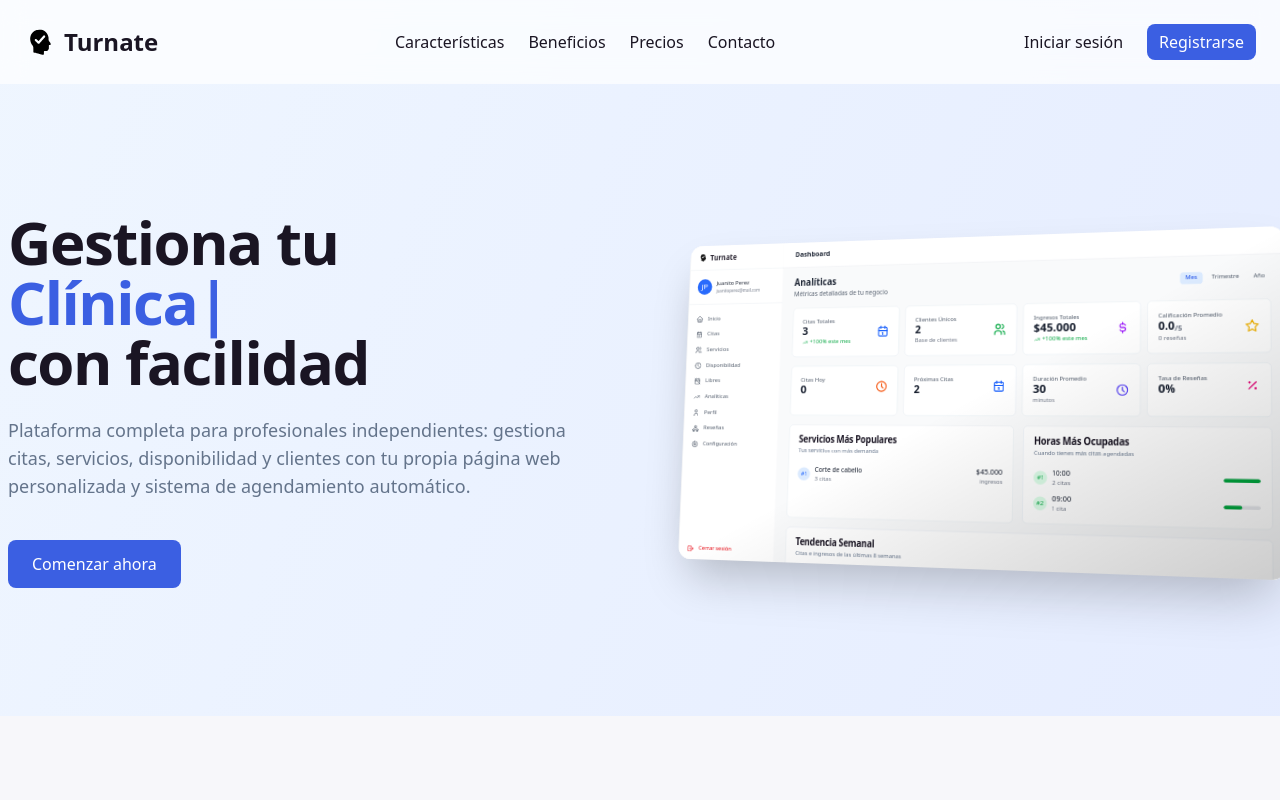
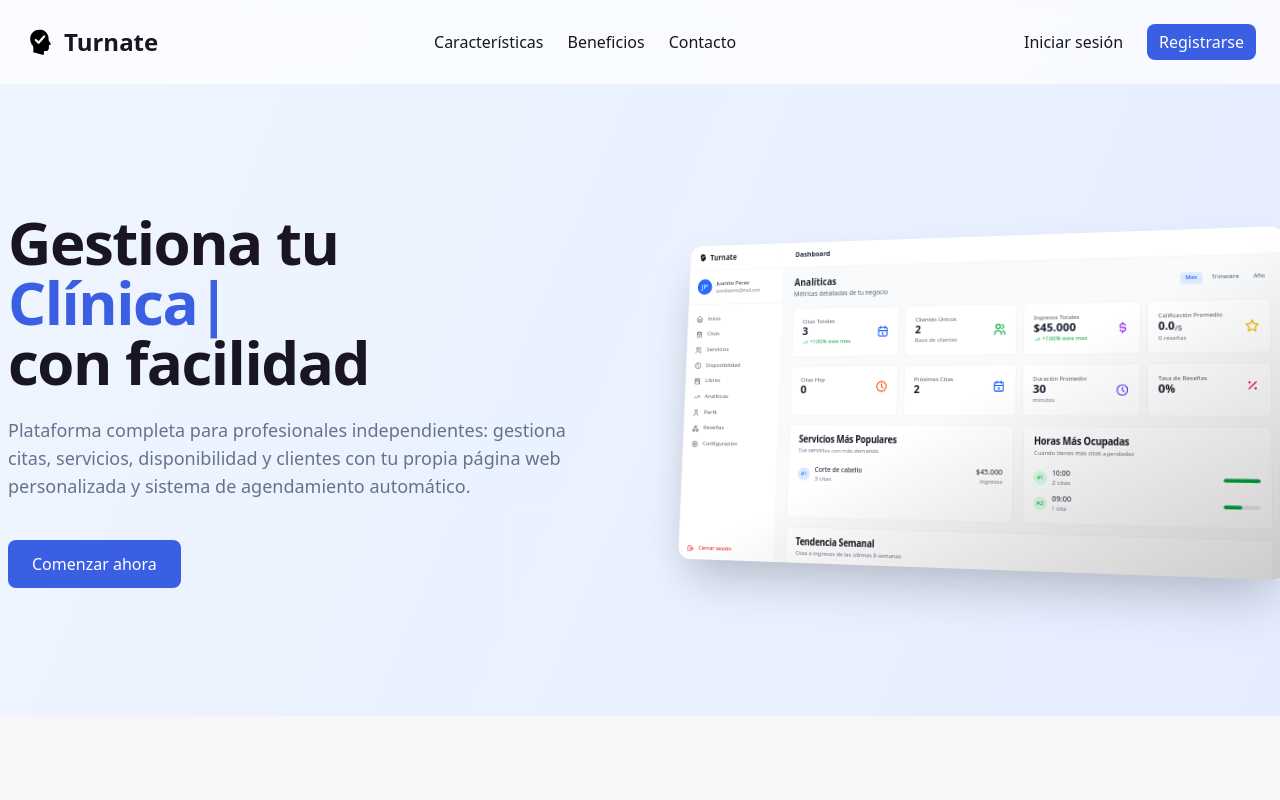
Before and after one commit to Mart1nLopez/turnate, a Next.js app: page / in a window 1280 px wide. Shown: the top 800 px of the page. Built offline with nearby package versions, Linux system fonts and the light colour scheme; what @midudev/tailwind-animations would draw is missing.

Commit message:
feat: comentar enlace de precios en la navegación para presentacion

```diff
--- a/app/page.tsx
+++ b/app/page.tsx
@@ -40,9 +40,9 @@
               <a href="#beneficios" className="nav-underline">
                 Beneficios
               </a>
-              <a href="#precios" className="nav-underline">
+              {/*<a href="#precios" className="nav-underline">
                 Precios
-              </a>
+              </a>*/}
               <a href="#contacto" className="nav-underline">
                 Contacto
               </a>
```
